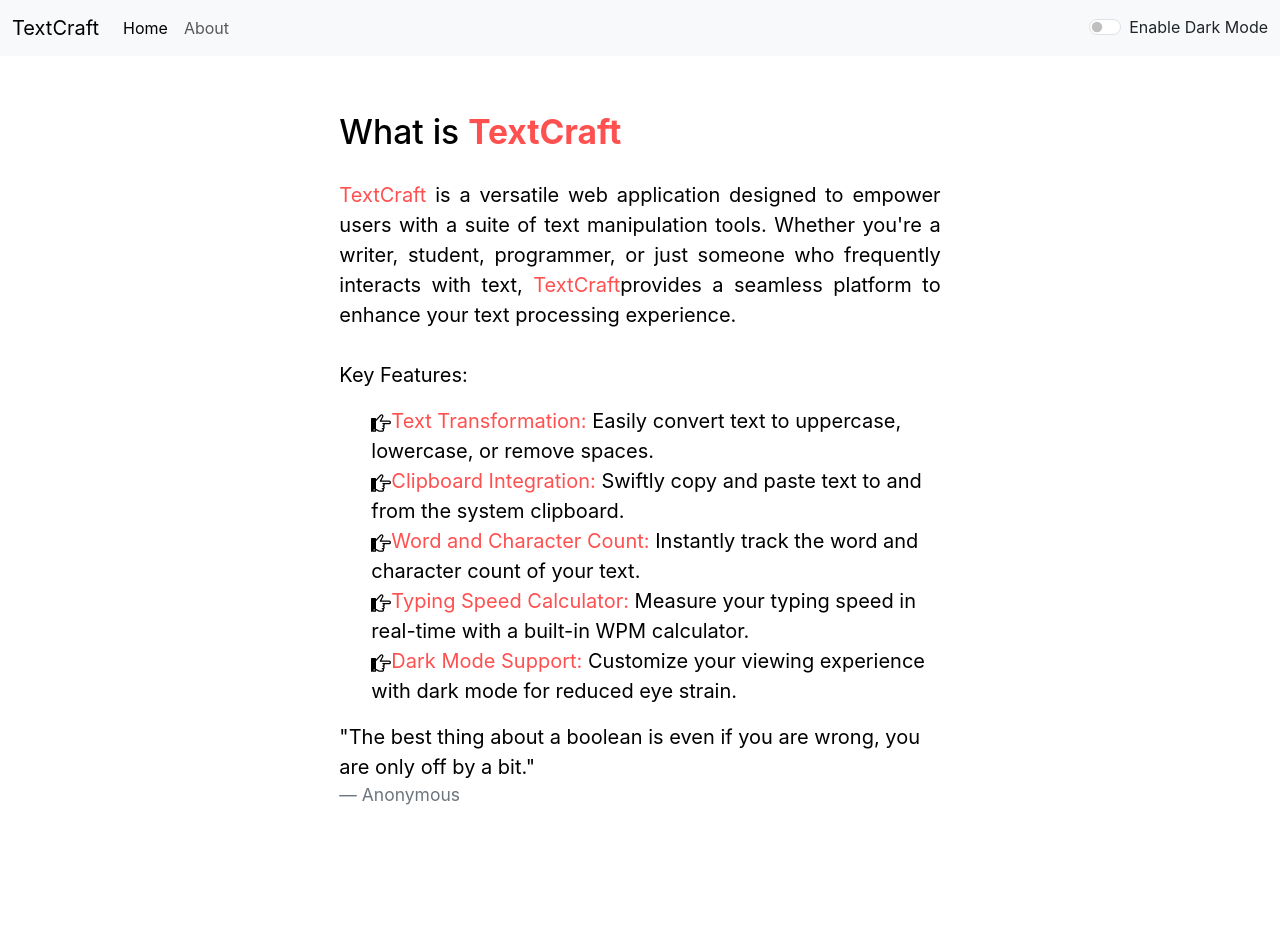
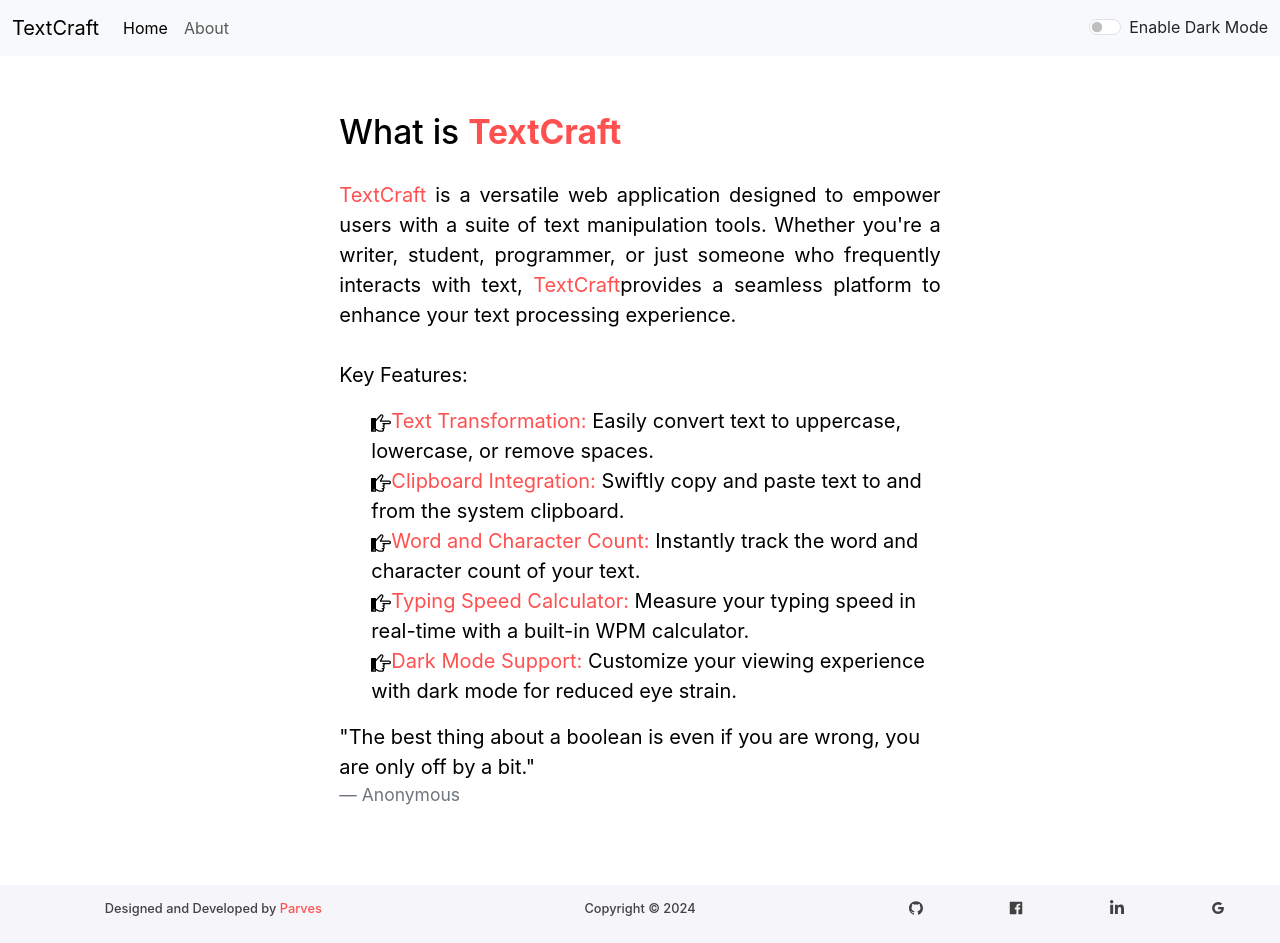
Before and after one commit to MDPerrfan/TextCraft-ReactApp, a React (Create React App) app: page /about in a window 1280 px wide. Before the commit the page ends 885 px from the top, so only its background shows below. Built offline with nearby package versions, Linux system fonts and the light colour scheme.

Commit message:
Added footer component and styling for it

```diff
--- a/src/App.css
+++ b/src/App.css
@@ -1,3 +1,45 @@
 .coral {
     color: rgb(255, 80, 80);
 }
+
+.footer {
+    /* background-color: rgb(246, 246, 250); */
+    bottom: 0 !important;
+    padding-top: 10px !important;
+    padding-bottom: 8px !important;
+}
+
+.footer-copywright {
+    text-align: center !important;
+}
+
+.footer-body {
+    z-index: 1;
+    text-align: center !important;
+}
+
+@media (max-width: 767px) {
+    .footer-copywright {
+        text-align: center !important;
+    }
+    .footer-body {
+        text-align: center !important;
+    }
+}
+
+.footer h3 {
+    font-size: .8em;
+    /* color: rgb(65, 65, 65) !important; */
+    margin-top: 0.5em !important;
+    margin-bottom: 0.5em !important;
+}
+
+.footer-icons {
+    display: flex;
+    justify-content: space-around;
+    list-style-type: none;
+    align-items: center;
+    /*     margin-top: 0.4em !important;
+    margin-bottom: 0.4em !important; */
+    padding: 0 !important;
+}
--- a/src/App.js
+++ b/src/App.js
@@ -1,7 +1,9 @@
 import Navbar from './components/Navbar';
 import TextForm from './components/TextForm';
 import About from './components/About';
+import Footer from './components/Footer';
 import React, { useState } from 'react';
+import './App.css';
 import {
   BrowserRouter as Router,
   Routes,
@@ -37,6 +39,7 @@ function App() {
           </div>
         </div>
       </Router>
+      <Footer mode={mode}/>
     </>
   );
 }
--- /dev/null
+++ b/src/components/Footer.js
@@ -0,0 +1,71 @@
+import React from "react";
+import { Container, Row, Col } from "react-bootstrap";
+import {
+  AiFillGithub,
+  AiOutlineGoogle,
+  AiFillFacebook
+} from "react-icons/ai";
+import { FaLinkedinIn } from "react-icons/fa";
+
+function Footer(props) {
+  let date = new Date();
+  let year = date.getFullYear();
+  return (
+    <Container fluid className="footer" style={{background:props.mode==='dark'?'rgb(43, 48, 53)':'rgb(246, 246, 250)',color:props.mode==='dark'?'white':'rgb(65, 65, 65)'}}>
+      <Row>
+        <Col md="4" className="footer-copywright">
+          <h3>Designed and Developed by <span className="coral">Parves</span></h3>
+        </Col>
+        <Col md="4" className="footer-copywright">
+          <h3>Copyright © {year}</h3>
+        </Col>
+        <Col md="4" className="footer-body">
+          <ul className="footer-icons">
+            <li className="social-icons">
+              <a
+                href="https://github.com/MDPerrfan"
+                style={{ color:props.mode==='dark'?'white':'rgb(65, 65, 65)'}}
+                target="_blank"
+                rel="noopener noreferrer"
+              >
+                <AiFillGithub />
+              </a>
+            </li>
+            <li className="social-icons">
+              <a
+                href="https://www.facebook.com/mdparves.erfan.3/"
+                style={{ color:props.mode==='dark'?'white':'rgb(65, 65, 65)' }}
+                target="_blank"
+                rel="noopener noreferrer"
+              >
+                <AiFillFacebook />
+              </a>
+            </li>
+            <li className="social-icons">
+              <a
+                href="https://www.linkedin.com/in/mohammed-parves-6635212aa?utm_source=share&utm_campaign=share_via&utm_content=profile&utm_medium=android_app"
+                style={{ color:props.mode==='dark'?'white':'rgb(65, 65, 65)' }}
+                target="_blank"
+                rel="noopener noreferrer"
+              >
+                <FaLinkedinIn />
+              </a>
+            </li>
+            <li className="social-icons">
+              <a
+                href="mailto: mdperrfan@gmail.com"
+                style={{ color:props.mode==='dark'?'white':'rgb(65, 65, 65)' }}
+                target="_blank"
+                rel="noopener noreferrer"
+              >
+                <AiOutlineGoogle />
+              </a>
+            </li>
+          </ul>
+        </Col>
+      </Row>
+    </Container>
+  );
+}
+
+export default Footer;
```
